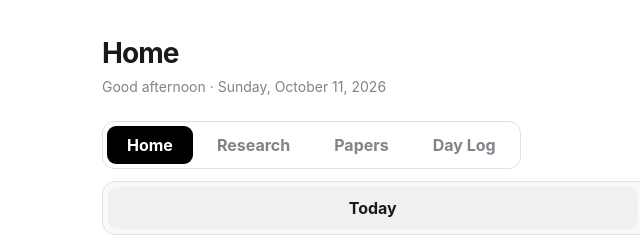
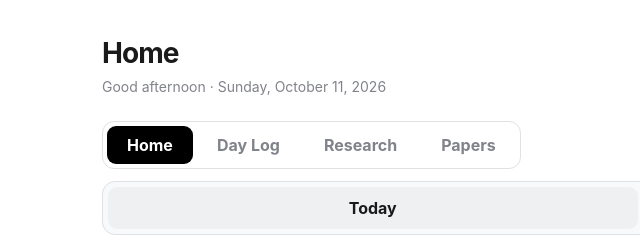
Before and after one commit to nawalouldamer/tracker-app, a plain HTML site: page index.html in a window 1280 px wide. Shown: the top 240 px of the page, 0-640 px from the left. Drawn offline with Linux system fonts and the light colour scheme.

Commit message:
Update button layout in index.html

```diff
--- a/index.html
+++ b/index.html
@@ -123,7 +123,7 @@ input.qans{font-size:13px;padding:7px 10px;margin-left:27px;width:calc(100% - 27
     <label class="btn ghost" for="import">Import</label><input type="file" id="import" class="hidden" accept="application/json">
   </div>
 </header>
-<div class="modes" aria-label="Area"><button type="button" data-mode="home">Home</button><button type="button" data-mode="research">Research</button><button type="button" data-mode="papers">Papers</button><button type="button" data-mode="log">Day Log</button></div>
+<div class="modes" aria-label="Area"><button type="button" data-mode="home">Home</button><button type="button" data-mode="log">Day Log</button><button type="button" data-mode="research">Research</button><button type="button" data-mode="papers">Papers</button></div>
 <nav class="nav" id="nav" aria-label="Sections"></nav>
 <div id="screen"></div>
 </main>
@@ -576,7 +576,7 @@ function homeView(){const k=dateKey(),d=day(k),now=new Date(),h=now.getHours(),g
   </div><aside class="stack">
     <section class="card quote"><div class="eyebrow">Today’s quotes</div>${qs.map(q=>`<figure class="qitem">${q.c?`<div class="qcat">${esc(q.c)}</div>`:''}<blockquote>“${esc(q.t)}”</blockquote>${q.a?`<figcaption class="small">— ${esc(q.a)}</figcaption>`:''}</figure>`).join('')}
     ${isEditing('quote','x')?`<div class="fields section"><input type="text" id="quoteText" placeholder="The quote"><input type="text" id="quoteAuthor" placeholder="Who said it (optional)"><div class="row"><button class="btn primary" type="button" data-act="save-quote">Add quote</button><button class="btn ghost" type="button" data-act="cancel-edit">Cancel</button></div></div>`:`<div class="row wrap section"><button class="btn ghost" type="button" data-act="next-quote">Another set</button><button class="btn ghost" type="button" data-act="add-quote-open">Add your own</button><label class="btn ghost" for="quotesFile">Load quotes file</label><input type="file" id="quotesFile" class="hidden" accept=".md,.markdown,.txt,text/plain,text/markdown"></div>`}<p class="hint">${quoteSrc()}</p></section>
-    <section class="card"><h3>Where to next?</h3><div class="row wrap"><button class="btn primary" type="button" data-act="go-mode" data-to="research">Research</button><button class="btn" type="button" data-act="go-mode" data-to="papers">Papers</button><button class="btn" type="button" data-act="go-mode" data-to="log">Day log</button></div>
+    <section class="card"><h3>Where to next?</h3><div class="row wrap"><button class="btn" type="button" data-act="go-mode" data-to="log">Day Log</button><button class="btn primary" type="button" data-act="go-mode" data-to="research">Research</button><button class="btn" type="button" data-act="go-mode" data-to="papers">Papers</button></div>
     ${lastNext?`<p class="small section">Research next action from ${esc(prettyDay(lastNext))}:</p><p class="note" style="color:var(--fg);margin-top:2px">${esc(state.days[lastNext].next)}</p>`:''}</section>
   </aside></div>`}
 
```
